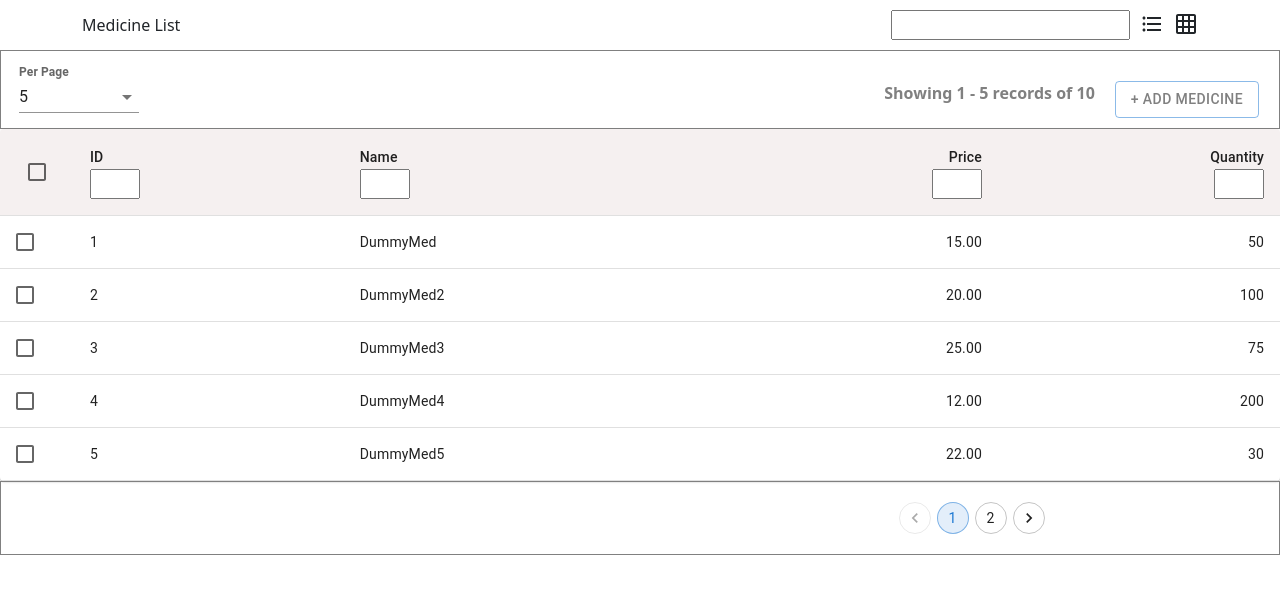
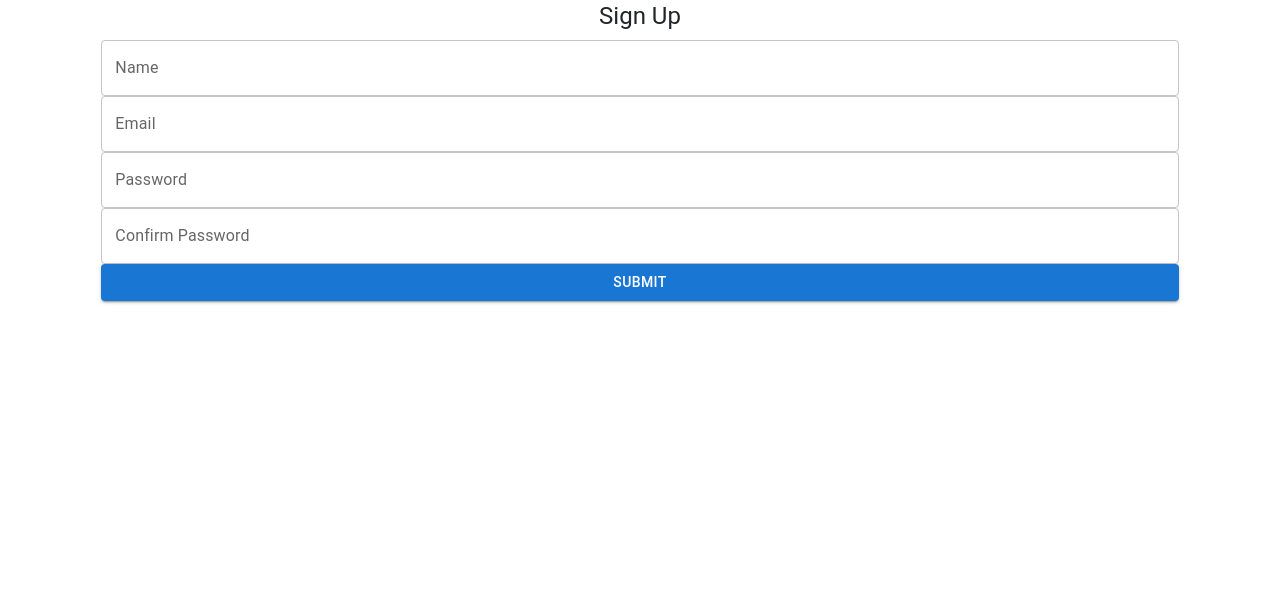
Before and after one commit to muzammilHussain01/Demofirst-, a React (Create React App) app: page / in a window 1280 px wide. Shown: the top 594 px of the page. Built offline with nearby package versions, Linux system fonts and the light colour scheme.

Commit message:
Validation done

```diff
--- a/src/Component/com/Data.jsx
+++ b/src/Component/com/Data.jsx
@@ -1,184 +1,184 @@
-const rowss = [
-  {
-    id: 1,
-    uniqueId: "12345",
-    batchNo: "BATCH123",
-    medicineName: "DummyMed",
-    medicineCompany: "Dummy Pharma",
-    quantity: "50",
-    expiryDate: "2024-12-31",
-    purchaseDate: "2024-03-16",
-    type: "Tablet",
-    purchasePrice: "10.00",
-    salePrice: "15.00",
-    rackColour: "Red",
-    supplierNo: "SUP123",
-    supplierId: "SUPID123",
-    strength: "500mg",
-    description: "This is a dummy medicine description.",
-  },
-  {
-    id: 2,
-    uniqueId: "54321",
-    batchNo: "BATCH456",
-    medicineName: "DummyMed2",
-    medicineCompany: "Dummy Pharmaceuticals",
-    quantity: "100",
-    expiryDate: "2025-06-30",
-    purchaseDate: "2024-03-16",
-    type: "Capsule",
-    purchasePrice: "15.00",
-    salePrice: "20.00",
-    rackColour: "Blue",
-    supplierNo: "SUP456",
-    supplierId: "SUPID456",
-    strength: "250mg",
-    description: "This is another dummy medicine description.",
-  },
-  {
-    id: 3,
-    uniqueId: "67890",
-    batchNo: "BATCH789",
-    medicineName: "DummyMed3",
-    medicineCompany: "Generic Pharma",
-    quantity: "75",
-    expiryDate: "2023-10-15",
-    purchaseDate: "2024-03-16",
-    type: "Injection",
-    purchasePrice: "20.00",
-    salePrice: "25.00",
-    rackColour: "Green",
-    supplierNo: "SUP789",
-    supplierId: "SUPID789",
-    strength: "100mg",
-    description: "This is yet another dummy medicine description.",
-  },
-  {
-    id: 4,
-    uniqueId: "24680",
-    batchNo: "BATCH246",
-    medicineName: "DummyMed4",
-    medicineCompany: "Pharma Inc.",
-    quantity: "200",
-    expiryDate: "2024-08-20",
-    purchaseDate: "2024-03-16",
-    type: "Syrup",
-    purchasePrice: "8.00",
-    salePrice: "12.00",
-    rackColour: "Yellow",
-    supplierNo: "SUP246",
-    supplierId: "SUPID246",
-    strength: "200mg",
-    description: "Yet another dummy medicine description.",
-  },
-  {
-    id: 5,
-    uniqueId: "13579",
-    batchNo: "BATCH357",
-    medicineName: "DummyMed5",
-    medicineCompany: "MediCorp",
-    quantity: "30",
-    expiryDate: "2024-11-25",
-    purchaseDate: "2024-03-16",
-    type: "Cream",
-    purchasePrice: "18.00",
-    salePrice: "22.00",
-    rackColour: "White",
-    supplierNo: "SUP357",
-    supplierId: "SUPID357",
-    strength: "50mg",
-    description: "Yet another dummy medicine description.",
-  },
-  {
-    id: 6,
-    uniqueId: "80246",
-    batchNo: "BATCH802",
-    medicineName: "DummyMed6",
-    medicineCompany: "Health Pharmaceuticals",
-    quantity: "150",
-    expiryDate: "2025-02-28",
-    purchaseDate: "2024-03-16",
-    type: "Gel",
-    purchasePrice: "25.00",
-    salePrice: "30.00",
-    rackColour: "Transparent",
-    supplierNo: "SUP802",
-    supplierId: "SUPID802",
-    strength: "75mg",
-    description: "Yet another dummy medicine description.",
-  },
-  {
-    id: 7,
-    uniqueId: "36980",
-    batchNo: "BATCH369",
-    medicineName: "DummyMed7",
-    medicineCompany: "Pharmaceutics Ltd.",
-    quantity: "80",
-    expiryDate: "2024-09-15",
-    purchaseDate: "2024-03-16",
-    type: "Ointment",
-    purchasePrice: "12.00",
-    salePrice: "18.00",
-    rackColour: "Brown",
-    supplierNo: "SUP369",
-    supplierId: "SUPID369",
-    strength: "150mg",
-    description: "Yet another dummy medicine description.",
-  },
-  {
-    id: 8,
-    uniqueId: "97531",
-    batchNo: "BATCH975",
-    medicineName: "DummyMed8",
-    medicineCompany: "BioPharm",
-    quantity: "40",
-    expiryDate: "2024-10-10",
-    purchaseDate: "2024-03-16",
-    type: "Ointment",
-    purchasePrice: "12.00",
-    salePrice: "18.00",
-    rackColour: "Brown",
-    supplierNo: "SUP369",
-    supplierId: "SUPID369",
-    strength: "150mg",
-    description: "Yet another dummy medicine description.",
-  },
-  {
-    id: 9,
-    uniqueId: "97531",
-    batchNo: "BATCH975",
-    medicineName: "DummyMed8",
-    medicineCompany: "BioPharm",
-    quantity: "40",
-    expiryDate: "2024-10-10",
-    purchaseDate: "2024-03-16",
-    type: "Ointment",
-    purchasePrice: "12.00",
-    salePrice: "18.00",
-    rackColour: "Brown",
-    supplierNo: "SUP369",
-    supplierId: "SUPID369",
-    strength: "150mg",
-    description: "Yet another dummy medicine description.",
-  },
-  {
-    id: 10,
-    uniqueId: "97531",
-    batchNo: "BATCH975",
-    medicineName: "DummyMed8",
-    medicineCompany: "BioPharm",
-    quantity: "40",
-    expiryDate: "2024-10-10",
-    purchaseDate: "2024-03-16",
-    type: "Ointment",
-    purchasePrice: "12.00",
-    salePrice: "18.00",
-    rackColour: "Brown",
-    supplierNo: "SUP369",
-    supplierId: "SUPID369",
-    strength: "150mg",
-    description: "Yet another dummy medicine description.",
-  },
-];
+// const rowss = [
+//   {
+//     id: 1,
+//     uniqueId: "12345",
+//     batchNo: "BATCH123",
+//     medicineName: "DummyMed",
+//     medicineCompany: "Dummy Pharma",
+//     quantity: "50",
+//     expiryDate: "2024-12-31",
+//     purchaseDate: "2024-03-16",
+//     type: "Tablet",
+//     purchasePrice: "10.00",
+//     salePrice: "15.00",
+//     rackColour: "Red",
+//     supplierNo: "SUP123",
+//     supplierId: "SUPID123",
+//     strength: "500mg",
+//     description: "This is a dummy medicine description.",
+//   },
+//   {
+//     id: 2,
+//     uniqueId: "54321",
+//     batchNo: "BATCH456",
+//     medicineName: "DummyMed2",
+//     medicineCompany: "Dummy Pharmaceuticals",
+//     quantity: "100",
+//     expiryDate: "2025-06-30",
+//     purchaseDate: "2024-03-16",
+//     type: "Capsule",
+//     purchasePrice: "15.00",
+//     salePrice: "20.00",
+//     rackColour: "Blue",
+//     supplierNo: "SUP456",
+//     supplierId: "SUPID456",
+//     strength: "250mg",
+//     description: "This is another dummy medicine description.",
+//   },
+//   {
+//     id: 3,
+//     uniqueId: "67890",
+//     batchNo: "BATCH789",
+//     medicineName: "DummyMed3",
+//     medicineCompany: "Generic Pharma",
+//     quantity: "75",
+//     expiryDate: "2023-10-15",
+//     purchaseDate: "2024-03-16",
+//     type: "Injection",
+//     purchasePrice: "20.00",
+//     salePrice: "25.00",
+//     rackColour: "Green",
+//     supplierNo: "SUP789",
+//     supplierId: "SUPID789",
+//     strength: "100mg",
+//     description: "This is yet another dummy medicine description.",
+//   },
+//   {
+//     id: 4,
+//     uniqueId: "24680",
+//     batchNo: "BATCH246",
+//     medicineName: "DummyMed4",
+//     medicineCompany: "Pharma Inc.",
+//     quantity: "200",
+//     expiryDate: "2024-08-20",
+//     purchaseDate: "2024-03-16",
+//     type: "Syrup",
+//     purchasePrice: "8.00",
+//     salePrice: "12.00",
+//     rackColour: "Yellow",
+//     supplierNo: "SUP246",
+//     supplierId: "SUPID246",
+//     strength: "200mg",
+//     description: "Yet another dummy medicine description.",
+//   },
+//   {
+//     id: 5,
+//     uniqueId: "13579",
+//     batchNo: "BATCH357",
+//     medicineName: "DummyMed5",
+//     medicineCompany: "MediCorp",
+//     quantity: "30",
+//     expiryDate: "2024-11-25",
+//     purchaseDate: "2024-03-16",
+//     type: "Cream",
+//     purchasePrice: "18.00",
+//     salePrice: "22.00",
+//     rackColour: "White",
+//     supplierNo: "SUP357",
+//     supplierId: "SUPID357",
+//     strength: "50mg",
+//     description: "Yet another dummy medicine description.",
+//   },
+//   {
+//     id: 6,
+//     uniqueId: "80246",
+//     batchNo: "BATCH802",
+//     medicineName: "DummyMed6",
+//     medicineCompany: "Health Pharmaceuticals",
+//     quantity: "150",
+//     expiryDate: "2025-02-28",
+//     purchaseDate: "2024-03-16",
+//     type: "Gel",
+//     purchasePrice: "25.00",
+//     salePrice: "30.00",
+//     rackColour: "Transparent",
+//     supplierNo: "SUP802",
+//     supplierId: "SUPID802",
+//     strength: "75mg",
+//     description: "Yet another dummy medicine description.",
+//   },
+//   {
+//     id: 7,
+//     uniqueId: "36980",
+//     batchNo: "BATCH369",
+//     medicineName: "DummyMed7",
+//     medicineCompany: "Pharmaceutics Ltd.",
+//     quantity: "80",
+//     expiryDate: "2024-09-15",
+//     purchaseDate: "2024-03-16",
+//     type: "Ointment",
+//     purchasePrice: "12.00",
+//     salePrice: "18.00",
+//     rackColour: "Brown",
+//     supplierNo: "SUP369",
+//     supplierId: "SUPID369",
+//     strength: "150mg",
+//     description: "Yet another dummy medicine description.",
+//   },
+//   {
+//     id: 8,
+//     uniqueId: "97531",
+//     batchNo: "BATCH975",
+//     medicineName: "DummyMed8",
+//     medicineCompany: "BioPharm",
+//     quantity: "40",
+//     expiryDate: "2024-10-10",
+//     purchaseDate: "2024-03-16",
+//     type: "Ointment",
+//     purchasePrice: "12.00",
+//     salePrice: "18.00",
+//     rackColour: "Brown",
+//     supplierNo: "SUP369",
+//     supplierId: "SUPID369",
+//     strength: "150mg",
+//     description: "Yet another dummy medicine description.",
+//   },
+//   {
+//     id: 9,
+//     uniqueId: "97531",
+//     batchNo: "BATCH975",
+//     medicineName: "DummyMed8",
+//     medicineCompany: "BioPharm",
+//     quantity: "40",
+//     expiryDate: "2024-10-10",
+//     purchaseDate: "2024-03-16",
+//     type: "Ointment",
+//     purchasePrice: "12.00",
+//     salePrice: "18.00",
+//     rackColour: "Brown",
+//     supplierNo: "SUP369",
+//     supplierId: "SUPID369",
+//     strength: "150mg",
+//     description: "Yet another dummy medicine description.",
+//   },
+//   {
+//     id: 10,
+//     uniqueId: "97531",
+//     batchNo: "BATCH975",
+//     medicineName: "DummyMed8",
+//     medicineCompany: "BioPharm",
+//     quantity: "40",
+//     expiryDate: "2024-10-10",
+//     purchaseDate: "2024-03-16",
+//     type: "Ointment",
+//     purchasePrice: "12.00",
+//     salePrice: "18.00",
+//     rackColour: "Brown",
+//     supplierNo: "SUP369",
+//     supplierId: "SUPID369",
+//     strength: "150mg",
+//     description: "Yet another dummy medicine description.",
+//   },
+// ];
 
-export default rowss;
+// export default rowss;
--- a/src/Component/com/Table.jsx
+++ b/src/Component/com/Table.jsx
@@ -11,12 +11,26 @@ import PaginationOutlined from "./PaginationOutlined";
 import "./table.css";
 import SelectVariants from "./SelectVariants";
 import Button from "@mui/material/Button";
-
-import rowss from "./Data";
 import FormatListBulletedIcon from "@mui/icons-material/FormatListBulleted";
 import GridOnIcon from "@mui/icons-material/GridOn";
 
 export default function BasicTable() {
+  const [rowss, setRowss] = useState(() => {
+    const localStorageKeys = Object.keys(localStorage);
+    const information = localStorageKeys.map((key) => {
+      return JSON.parse(localStorage.getItem(key));
+    });
+    return information;
+  });
+
+  useEffect(() => {
+    const localStorageKeys = Object.keys(localStorage);
+    const information = localStorageKeys.map((key) => {
+      return JSON.parse(localStorage.getItem(key));
+    });
+    setRowss(information);
+  }, []);
+
   const [selectAll, setSelectAll] = useState(false);
   const [selectedRows, setSelectedRows] = useState([]);
   const [perPageData, setPerPageData] = useState([]);
@@ -32,6 +46,7 @@ export default function BasicTable() {
   const toggleTotalSelectedRow = useRef();
 
   const [selectedPages, setSelectedPages] = useState({});
+  const [allSelectedRows, setAllSelectedRows] = useState([]);
 
   const getTotalSelectedRows = () => {
     let totalSelected = 0;
@@ -40,7 +55,7 @@ export default function BasicTable() {
     }
     return totalSelected;
   };
-  console.log(rowss);
+
   useEffect(() => {
     if (toggleTotalSelectedRow.current && getTotalSelectedRows() > 0) {
       toggleTotalSelectedRow.current.style.display = "block";
@@ -60,7 +75,7 @@ export default function BasicTable() {
     const allRowsSelected =
       selectedPages[currentPage]?.length === perPageData.length;
     setSelectAll(allRowsSelected);
-  }, [currentPage, dropdownData, selectedPages]);
+  }, [currentPage, dropdownData, selectedPages, rowss]);
 
   const handleChange = (event) => {
     setDropdownData(event.target.value);
@@ -123,10 +138,12 @@ export default function BasicTable() {
     allSearch,
     dropdownData,
     currentPage,
+    rowss,
   ]);
 
   const handlePageChange = (page) => {
     setCurrentPage(page);
+    setSelectAll(selectedPages[page]?.length === perPageData.length);
   };
 
   const isSelected = (id) => selectedRows.indexOf(id) !== -1;
@@ -137,6 +154,7 @@ export default function BasicTable() {
     const selectedRowIds = selected ? perPageData.map((row) => row.id) : [];
     setSelectedRows(selectedRowIds);
     setSelectedPages({ ...selectedPages, [currentPage]: selectedRowIds });
+    setAllSelectedRows(selected ? rowss.map((row) => row.id) : []);
   };
 
   const handleSelectRow = (event, id) => {
@@ -232,7 +250,7 @@ export default function BasicTable() {
                 <Checkbox checked={selectAll} onChange={handleSelectAll} />
               </TableCell>
               <TableCell>
-                ID <br />
+                Unique Id <br />
                 <input
                   className="inputBox"
                   type="search"
@@ -279,7 +297,7 @@ export default function BasicTable() {
                   />
                 </TableCell>
                 <TableCell component="th" scope="row">
-                  {row.id}
+                  {row.uniqueId}
                 </TableCell>
                 <TableCell>{row.medicineName}</TableCell>
                 <TableCell align="right">{row.salePrice}</TableCell>
--- /dev/null
+++ b/src/Component/validation/MyForm.jsx
@@ -0,0 +1,123 @@
+import React, { useState } from "react";
+import { TextField, Button, Grid, Typography } from "@mui/material";
+
+const FormComponent = () => {
+  const [formData, setFormdata] = useState({
+    name: "",
+    email: "",
+    password: "",
+    confirmPassword: "",
+  });
+  const [formErrors, setFormErrors] = useState({
+    name: "",
+    email: "",
+    password: "",
+    confirmPassword: "",
+  });
+  const handleInputChange = (event) => {
+    const { name, value } = event.target;
+    setFormdata({ ...formData, [name]: value });
+  };
+  const handleSubmit = (event) => {
+    event.preventDefault();
+    let err = {};
+    if (formData.name === "") {
+      err = { ...err, name: "Name is required !" };
+      setFormErrors(err);
+    }
+    if (formData.email === "") {
+      err = { ...err, email: "email is required !" };
+      setFormErrors(err);
+    }
+    if (formData.password === "") {
+      err = { ...err, password: "Password is required !" };
+      setFormErrors(err);
+    } else if (formData.password !== formData.confirmPassword) {
+      err = { ...err, confirmPassword: "Password did not match !" };
+      setFormErrors(err);
+    } else {
+      console.log("The data is", formData);
+    }
+    setFormdata({
+      name: "",
+      email: "",
+      password: "",
+      confirmPassword: "",
+    });
+  };
+  const handleBlur = () => {
+    let err = {};
+    const hasUpperCase = /[A-Z]/.test(formData.password); // Check for uppercase letters
+    const hasLowerCase = /[a-z]/.test(formData.password); // Check for lowercase letters
+    const hasDigit = /\d+/.test(formData.password); // Check for digits
+    const hasSpecialChar = /[!@#$%^&*(),.?":{}|<>]/.test(formData.password); // Check for special characters
+
+    if (
+      !hasUpperCase ||
+      !hasLowerCase ||
+      !hasDigit ||
+      !hasSpecialChar ||
+      formData.password < 8
+    ) {
+      err = { ...err, password: "Password is week !" };
+      setFormErrors(err);
+    }
+  };
+  return (
+    <Grid container justifyContent="center">
+      <form onSubmit={handleSubmit}>
+        <Typography variant="h5" align="center" gutterBottom>
+          Sign Up
+        </Typography>
+        <TextField
+          label="Name"
+          name="name"
+          value={formData.name}
+          onChange={handleInputChange}
+          onBlur={handleBlur}
+          error={!!formErrors.name}
+          helperText={formErrors.name}
+          fullWidth
+        />
+        <TextField
+          label="Email"
+          name="email"
+          type="email"
+          value={formData.email}
+          onChange={handleInputChange}
+          //   onBlur={handleBlur}
+          error={!!formErrors.email}
+          helperText={formErrors.email}
+          fullWidth
+        />
+        <TextField
+          label="Password"
+          name="password"
+          type="password"
+          value={formData.password}
+          onChange={handleInputChange}
+          onBlur={handleBlur}
+          error={!!formErrors.password}
+          helperText={formErrors.password}
+          fullWidth
+        />
+        <TextField
+          label="Confirm Password"
+          name="confirmPassword"
+          type="password"
+          value={formData.confirmPassword}
+          onChange={handleInputChange}
+          //   onBlur={handleBlur}
+          error={!!formErrors.confirmPassword}
+          helperText={formErrors.confirmPassword}
+          fullWidth
+        />
+        <Button type="submit" variant="contained" color="primary" fullWidth>
+          Submit
+        </Button>
+      </form>
+    </Grid>
+  );
+};
+
+export default FormComponent;
```
Also changed, not shown: src/App.js (+7 -2 lines), src/Component/com/AddMedcinePage.css (+0 -20 lines), src/Component/com/AddMedcinePage.jsx (+25 -20 lines).
